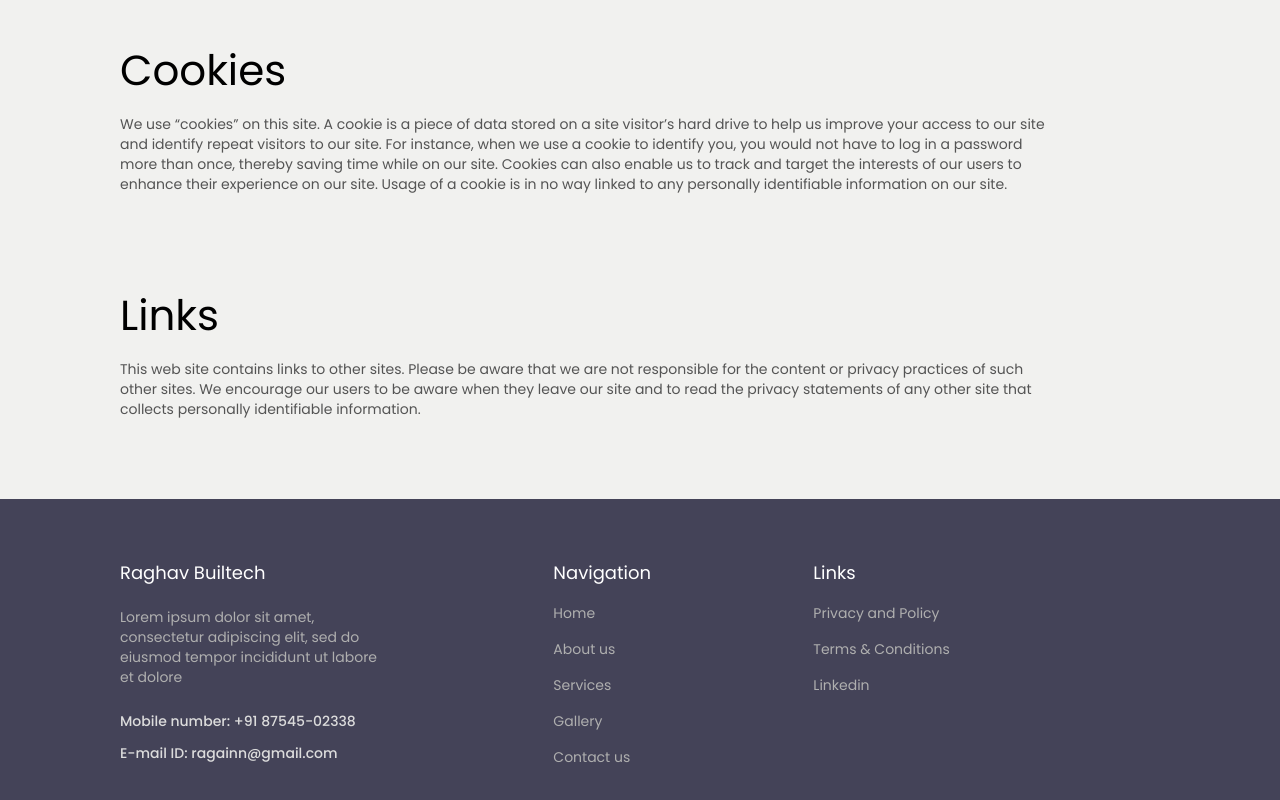
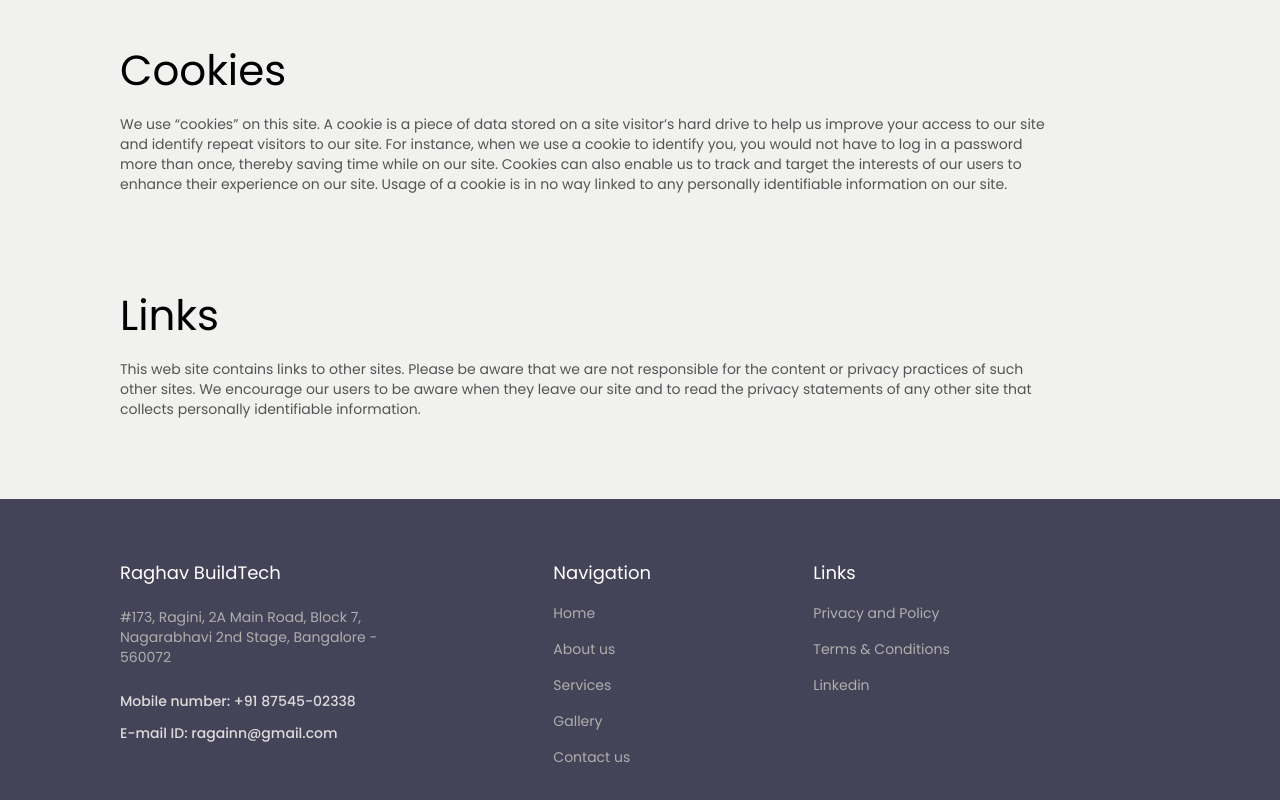
Before and after one commit to krunalpabari13/banao, a React (Create React App) app: page /privacyPolicy in a window 1280 px wide. Shown: the part 701-1501 px from the top of the page. Built offline with nearby package versions, Linux system fonts and the light colour scheme.

Commit message:
change footer heading and update location

```diff
--- a/src/components/Footer.tsx
+++ b/src/components/Footer.tsx
@@ -6,10 +6,10 @@
     <div className="bg-[#444358] w-full px-5 py-10 md:px-[120px] md:py-[60px] mt-5 md:mt-0">
       <div className="max-w-[1200px] mx-auto grid grid-cols-1 md:grid-cols-12 grid-flow-row-dense pb-[72px] border-b border-white">
         <div className="md:col-start-1 md:col-end-4">
-          <h3 className="text-white font-normal text-lg">Raghav Builtech</h3>
+          <h3 className="text-white font-normal text-lg">Raghav BuildTech</h3>
           <p className="text-[#AFAFAF] font-normal text-sm pt-5">
-            Lorem ipsum dolor sit amet, consectetur adipiscing elit, sed do
-            eiusmod tempor incididunt ut labore et dolore
+            #173, Ragini, 2A Main Road, Block 7, Nagarabhavi 2nd Stage,
+            Bangalore - 560072
           </p>
           <p className="text-[#DCDCDC] font-medium text-sm pt-6">
             <a href="tel:+918754502338">Mobile number: +91 87545-02338</a>
```
